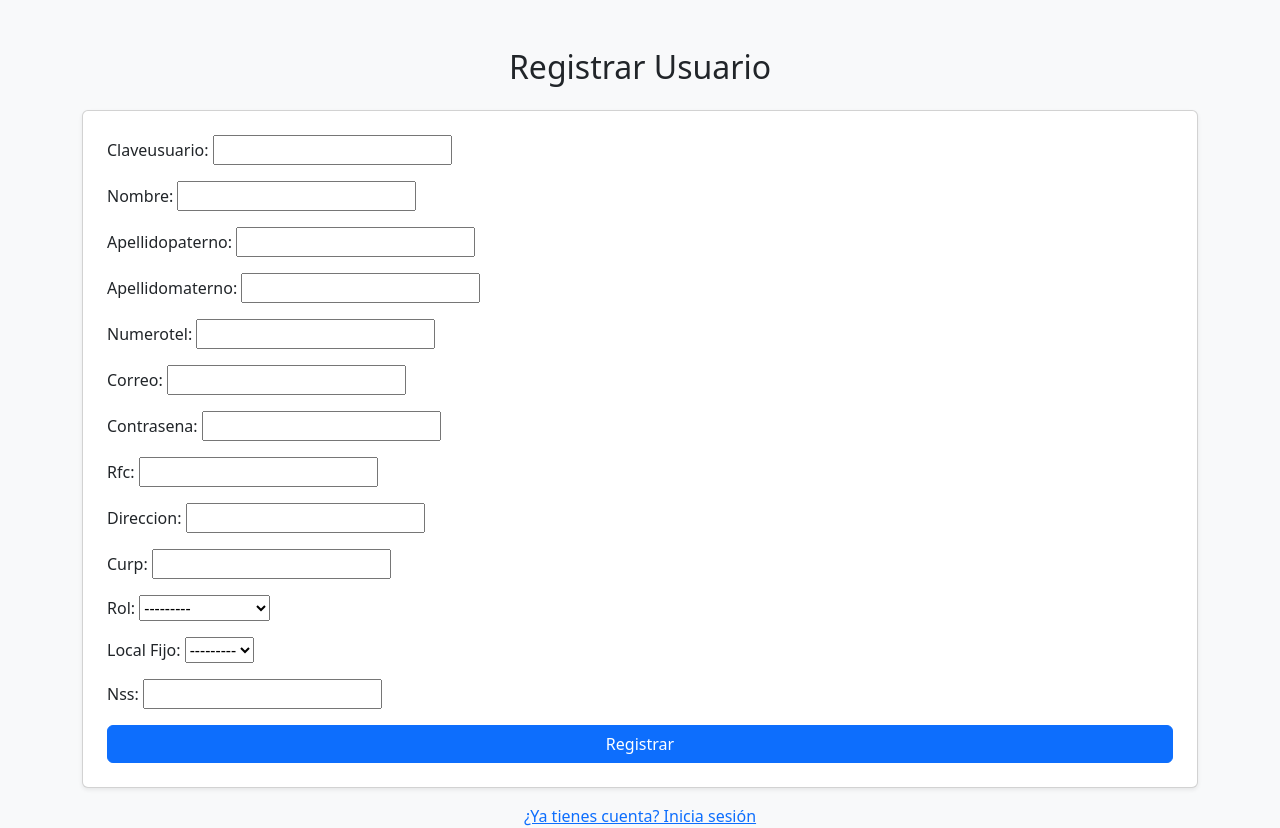
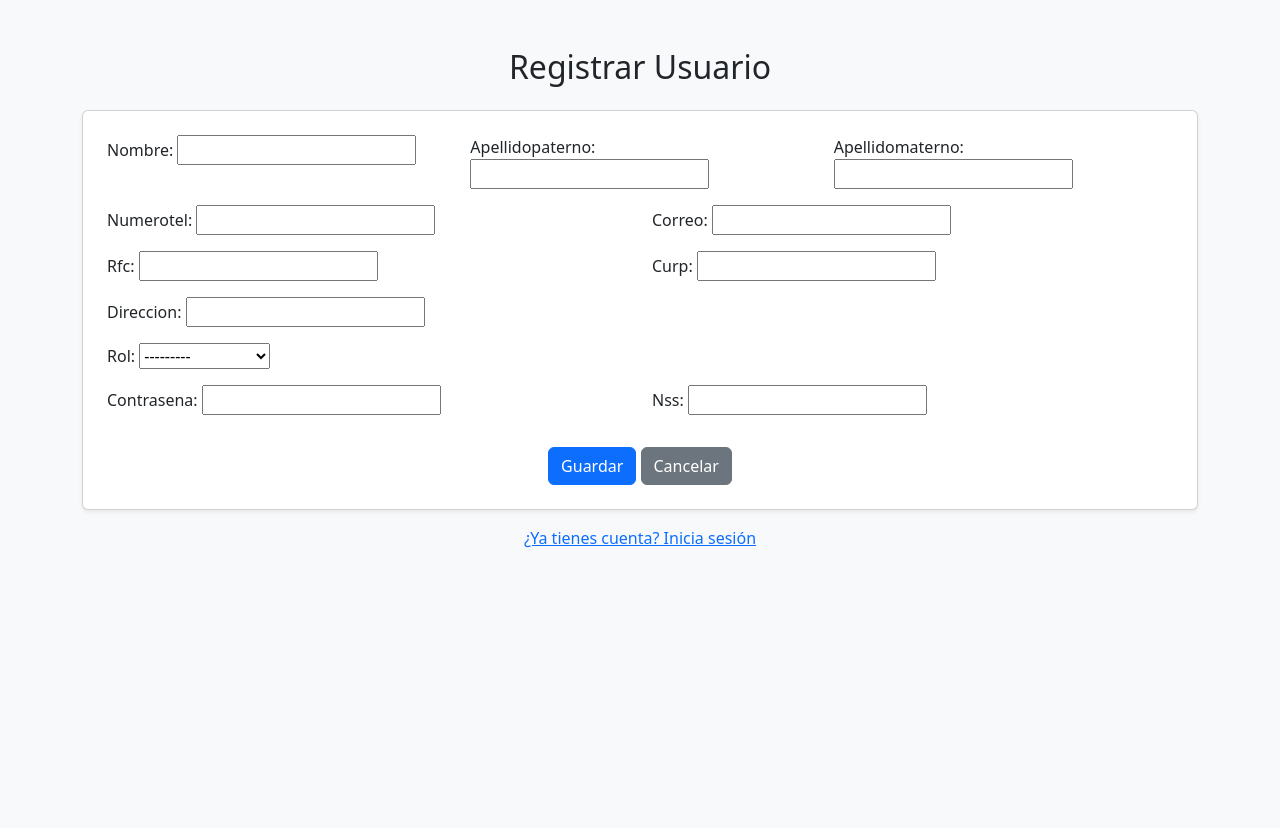
Before and after one commit to GloriaEsther/Sistema-CRM-web-simplificado, a Django app: page / in a window 1280 px wide. After the commit the page ends 548 px from the top, so only its background shows below. Run offline with Django 5.2, Linux system fonts and the light colour scheme.

Commit message:
Registro de usuario

```diff
--- a/crm/usuario/forms.py
+++ b/crm/usuario/forms.py
@@ -6,7 +6,7 @@ class UsuarioForm(forms.ModelForm):#02-04/11/2025
     class Meta:
         model = Usuario
         fields = [
-            'claveusuario', 'nombre', 'apellidopaterno', 'apellidomaterno',
+            'nombre', 'apellidopaterno', 'apellidomaterno',
             'numerotel', 'correo', 'contrasena', 'rfc', 'direccion',
             'curp', 'rol', 'local_Fijo', 'nss'
         ]
@@ -19,7 +19,7 @@ class UsuarioForm(forms.ModelForm):#02-04/11/2025
     #Validaciones
     def clean_correo(self):
             correo = self.cleaned_data.get('correo')
-            if Usuario.objects.filter(correo=correo).exists():
+            if Usuario.activos.filter(correo=correo).exists():#comprueba si ya esta registrado(solo los activos y no los eliminados logicamente, esto se senala en el modelo). Usuario.objects.filter(correo=correo).exists():
                 raise ValidationError("Este correo ya está registrado.")
             return correo
 
@@ -29,6 +29,12 @@ class UsuarioForm(forms.ModelForm):#02-04/11/2025
           raise ValidationError("La contraseña debe tener al menos 10 caracteres.")
         return contrasena
 
+    #para que no ande pidiendo claveusuario porque se genera solo :b
+    def __init__(self, *args, **kwargs):
+        super().__init__(*args, **kwargs)
+        if 'claveusuario' in self.fields:
+            self.fields['claveusuario'].required = False
+
 #05/11/2025
 class LoginForm(forms.Form):
     correo = forms.EmailField(label="Correo electrónico", widget=forms.EmailInput(attrs={'class': 'form-control'}))
--- a/crm/usuario/models.py
+++ b/crm/usuario/models.py
@@ -20,7 +20,7 @@ class Usuario(models.Model):#te quedasta aqui en revisar y ponerle el modelo a l
     ]
 
     idusuario = models.AutoField(primary_key=True)
-    claveusuario = models.CharField(unique=True, max_length=25)
+    claveusuario = models.CharField(unique=True, max_length=10,blank=True)#se permite null para guardar al ultimo la clave ya que el modelo lo crea antes de guardarla
     nombre = models.CharField(max_length=45)
     apellidopaterno = models.CharField(max_length=45)
     apellidomaterno = models.CharField(max_length=45)
@@ -43,6 +43,7 @@ class Usuario(models.Model):#te quedasta aqui en revisar y ponerle el modelo a l
     activos = ActivoManager()
     todos = models.Manager()
 
+    '''
     def save(self, *args, **kwargs):
         if not self.pk or 'pbkdf2_sha256$' not in self.contrasena:
             self.contrasena = make_password(self.contrasena)
@@ -51,6 +52,31 @@ class Usuario(models.Model):#te quedasta aqui en revisar y ponerle el modelo a l
            last_id = Usuario.objects.count() + 1
            self.claveusuario = f"USR{last_id:03d}"
         super().save(*args, **kwargs)
+    '''
+    def generar_clave(self):
+        # Prefijo según rol
+        prefijo = ''
+        if self.rol.lower() == 'vendedor':
+            prefijo = 'VEN'
+        elif self.rol.lower() == 'admin':
+            prefijo = 'ADM'
+        else:
+            prefijo = 'Due'
+        # Contar cuántos usuarios existen con ese prefijo
+        cantidad = Usuario.todos.filter(claveusuario__startswith=prefijo).count() + 1
+        return f"{prefijo}{cantidad:03d}"  # VEN001, VEN002, etc.
+
+    def save(self, *args, **kwargs):
+        # Hashea la contrasena si no lo esta
+        if not self.contrasena.startswith('pbkdf2_sha256$'):
+            self.contrasena = make_password(self.contrasena)
+
+        # Crea claveusuario si no existe
+        if not self.claveusuario:
+            self.claveusuario = self.generar_clave()
+
+        super().save(*args, **kwargs)
+
 
     class Meta:
         managed = False
--- a/crm/usuario/templates/usuario/registrar_usuario.html
+++ b/crm/usuario/templates/usuario/registrar_usuario.html
@@ -23,18 +23,80 @@
             {% if redirigir %}
                 <script>
                     setTimeout(function() {
-                        window.location.href = "{% url 'iniciar_sesion' %}";
+                        window.location.href = "{% url 'inicio' %}";// "{% url 'iniciar_sesion' %}"
                     }, 4000);  // redirige después de 4 segundos
                 </script>
             {% endif %}
         {% endif %}
 
   <!--Haber que sale,Esto es de un codigo aparte-->
-   <form method="POST" class="card p-4 shadow-sm">
+   <!--<form method="POST" class="card p-4 shadow-sm"> si funciono pero no como queria xd
             {% csrf_token %}
             {{ form.as_p }}
             <button type="submit" class="btn btn-primary w-100">Registrar</button>
-        </form>
+    </form> -->
+    <form method="POST" class="card p-4 shadow-sm" id="registroForm">
+    {% csrf_token %}
+    <div class="row">
+      <div class="col-md-4 mb-3">
+        {{ form.nombre.label_tag }} {{ form.nombre }}
+      </div>
+      <div class="col-md-4 mb-3">
+        {{ form.apellidopaterno.label_tag }} {{ form.apellidopaterno }}
+      </div>
+      <div class="col-md-4 mb-3">
+        {{ form.apellidomaterno.label_tag }} {{ form.apellidomaterno }}
+      </div>
+    </div>
+
+    <div class="row">
+      <div class="col-md-6 mb-3">
+        {{ form.numerotel.label_tag }} {{ form.numerotel }}
+      </div>
+      <div class="col-md-6 mb-3">
+        {{ form.correo.label_tag }} {{ form.correo }}
+      </div>
+    </div>
+
+    <div class="row">
+      <div class="col-md-6 mb-3">
+        {{ form.rfc.label_tag }} {{ form.rfc }}
+      </div>
+      <div class="col-md-6 mb-3">
+        {{ form.curp.label_tag }} {{ form.curp }}
+      </div>
+    </div>
+
+    <div class="mb-3">
+      {{ form.direccion.label_tag }} {{ form.direccion }}
+    </div>
+
+    <div class="row">
+      <div class="col-md-6 mb-3">
+        {{ form.rol.label_tag }} {{ form.rol }}
+      </div>
+
+      <!-- Campo que se muestra solo si el rol es “Dueño” -->
+      <div class="col-md-6 mb-3" id="localFijoContainer" style="display:none;">
+        {{ form.local_Fijo.label_tag }} {{ form.local_Fijo }}
+      </div>
+    </div>
+
+    <div class="row">
+      <div class="col-md-6 mb-3">
+        {{ form.contrasena.label_tag }} {{ form.contrasena }}
+      </div>
+      <div class="col-md-6 mb-3">
+        {{ form.nss.label_tag }} {{ form.nss }}
+      </div>
+    </div>
+
+    <div class="text-center mt-3">
+      <button type="button" class="btn btn-primary" id="btnGuardar">Guardar</button>
+      <a href="{% url 'iniciar_sesion' %}" class="btn btn-secondary">Cancelar</a>
+    </div>
+   </form>
+
 
     <div class="text-center mt-3">
             <a href="{% url 'iniciar_sesion' %}">¿Ya tienes cuenta? Inicia sesión</a>
--- a/crm/usuario/urls.py
+++ b/crm/usuario/urls.py
@@ -2,7 +2,7 @@ from django.urls import path
 from . import views
 
 urlpatterns = [
-   # path('', views.inicio, name='inicio'),
+    path('', views.inicio, name='inicio'),
     path('registrar', views.registrar_usuario, name='registrar_usuario'),
     path('login/', views.iniciar_sesion, name='iniciar_sesion'),
     path('logout/', views.cerrar_sesion, name='cerrar_sesion'),
--- a/crm/usuario/views.py
+++ b/crm/usuario/views.py
@@ -6,6 +6,15 @@ from django.contrib import messages
 from django.db import IntegrityError
 from django.contrib.auth import authenticate, login, logout
 from django.contrib.auth.hashers import check_password
+from django.contrib.auth.hashers import make_password
+
+'''
+def generar_clave():#generar clave de usuario
+    if not Usuario.claveusuario:#self.claveusuario:
+        last_id = Usuario.objects.count() + 1
+        Usuario.claveusuario= f"USR{last_id:03d}"
+    return Usuario.claveusuario
+'''
 
 @csrf_exempt
 def registrar_usuario(request):
@@ -13,7 +22,11 @@ def registrar_usuario(request):
         form = UsuarioForm(request.POST)
         if form.is_valid():
             try:
-                usuario = form.save()
+               # usuario = form.save()
+                usuario = form.save(commit=False)#Obtiene el objeto pero aun no lo guarda en la base de datos (se van a agregar cosas :b)
+                #usuario.claveusuario = generar_clave()
+                usuario.save()#ahora si lo va a guardar en la base
+               #usuario = form.save()
                 messages.success(request, f"Registro exitoso. Su clave es: {usuario.claveusuario}. Será redirigido al inicio de sesión en unos segundos...")
                 # en lugar de redirigir de inmediato, renderizamos la misma plantilla con redirección diferida
                 return render(request, 'usuario/registrar_usuario.html', {
```
